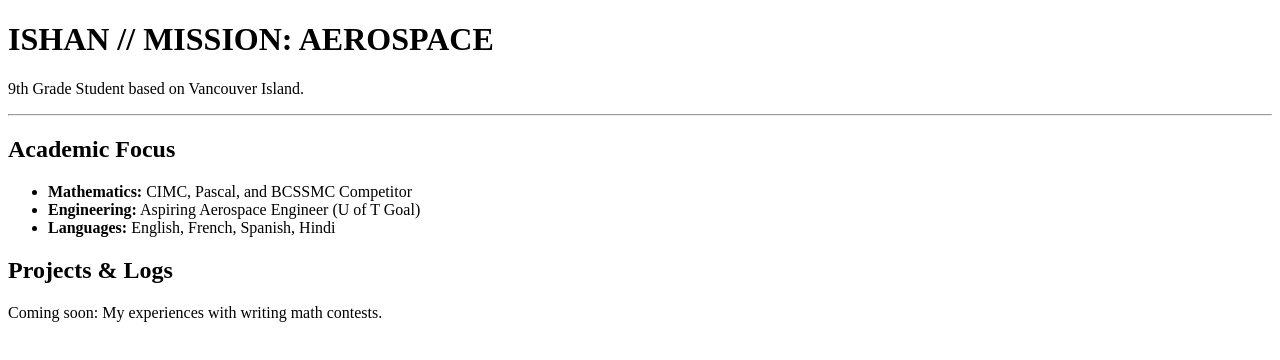
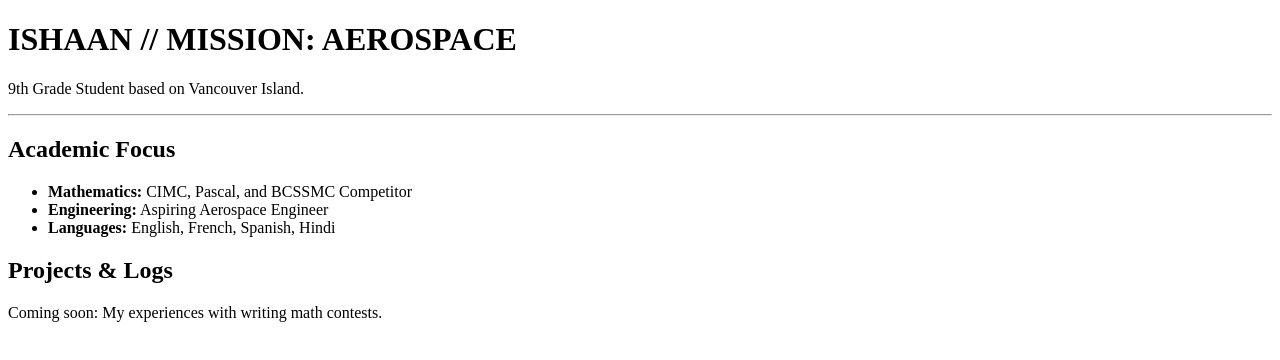
Before and after one commit to ingenious-ishaan/ingenious-ishaan.github.io, a plain HTML site: page index.html in a window 1280 px wide. Drawn offline with Linux system fonts and the light colour scheme.

Commit message:
Update index.html

```diff
--- a/index.html
+++ b/index.html
@@ -7,7 +7,7 @@
 <body>
 
     <!-- This is the "Body" where people see your info -->
-    <h1>ISHAN // MISSION: AEROSPACE</h1>
+    <h1>ISHAAN // MISSION: AEROSPACE</h1>
     <p>9th Grade Student based on Vancouver Island.</p>
 
     <hr>
@@ -15,7 +15,7 @@
     <h2>Academic Focus</h2>
     <ul>
         <li><b>Mathematics:</b> CIMC, Pascal, and BCSSMC Competitor</li>
-        <li><b>Engineering:</b> Aspiring Aerospace Engineer (U of T Goal)</li>
+        <li><b>Engineering:</b> Aspiring Aerospace Engineer </li>
         <li><b>Languages:</b> English, French, Spanish, Hindi</li>
     </ul>
 
```
